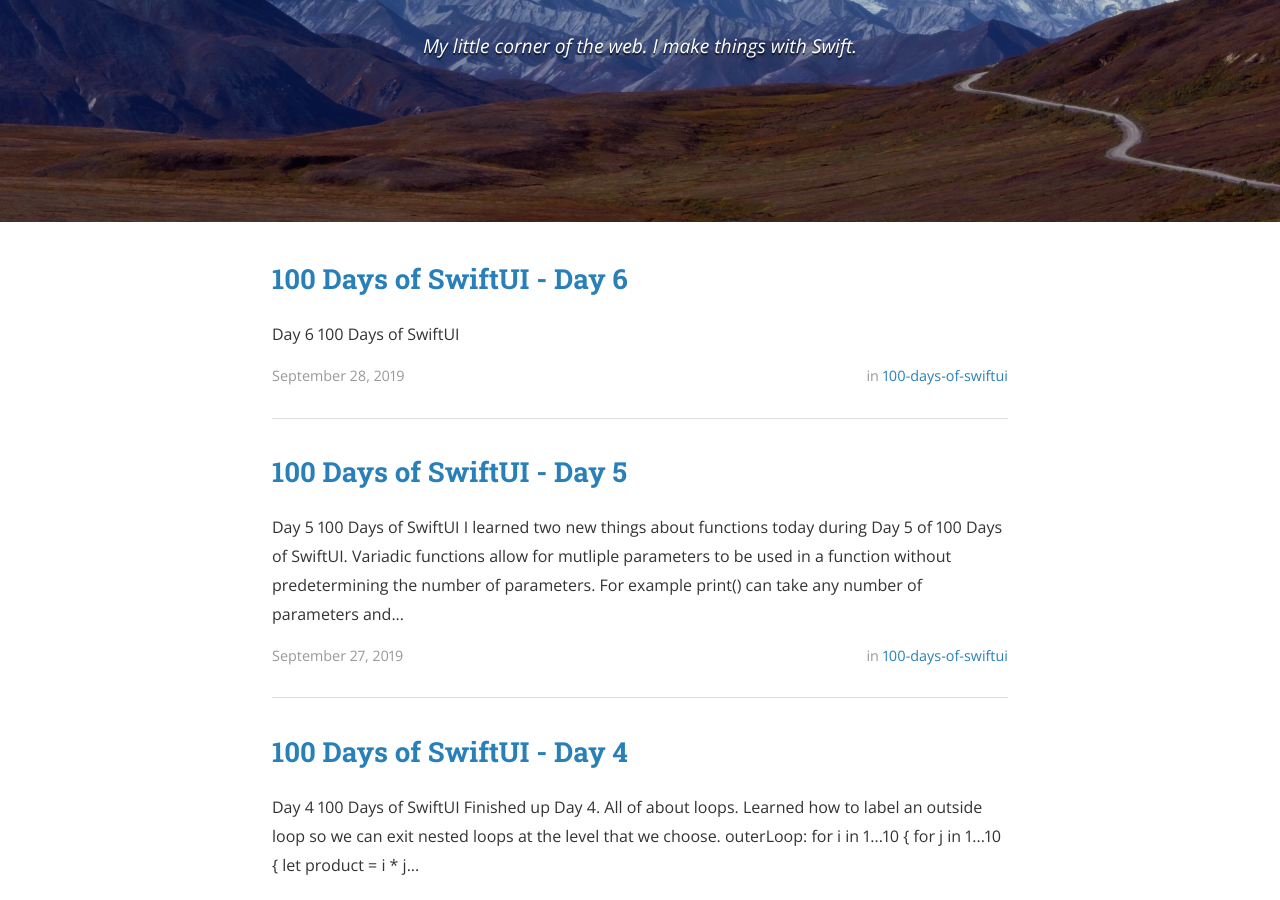
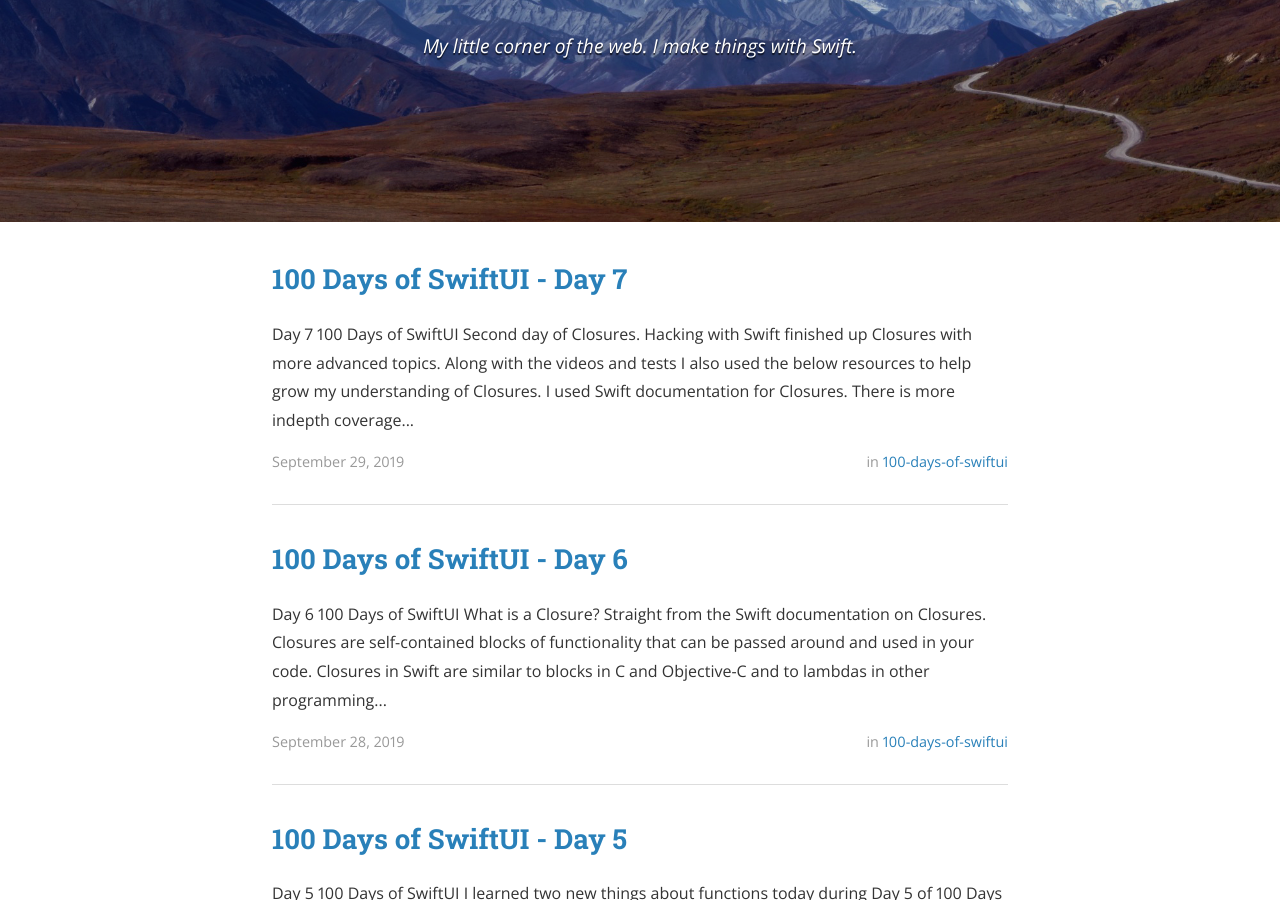
Before and after one commit to chillieguy/chillieguy_source, a Jekyll site: the page built from index.html, in a window 1280 px wide and 900 px high, scrolled down 281 px. Built offline with Jekyll 4.4.1, drawn with Linux system fonts in a browser that asks for light colours; nearby versions of some CDN libraries; the list of posts is cut into pages by our own code.

Commit message:
Add day 7 post

```diff
--- a/_posts/2019-09-28-day-6-100-days-of-swiftui.md
+++ b/_posts/2019-09-28-day-6-100-days-of-swiftui.md
@@ -8,3 +8,11 @@ categories: 100-Days-of-SwiftUI
 
 ## Day 6
 ### 100 Days of SwiftUI
+
+What is a Closure? Straight from the Swift documentation on [Closures](https://docs.swift.org/swift-book/LanguageGuide/Closures.html).
+
+>Closures are self-contained blocks of functionality that can be passed around and used in your code. Closures in Swift are similar to blocks in C and Objective-C and to lambdas in other programming languages.
+
+>Closures can capture and store references to any constants and variables from the context in which they are defined. This is known as closing over those constants and variables. Swift handles all of the memory management of capturing for you.
+
+Closures are very common in iOS development.  The truth is that you've probably used closures without realizing it.
--- /dev/null
+++ b/_posts/2019-09-29-day-7-100-days-of-swiftui.md
@@ -0,0 +1,16 @@
+---
+layout: post
+title: 100 Days of SwiftUI - Day 7
+date: 2019-09-29
+author: Chuck Underwood
+categories: 100-Days-of-SwiftUI
+---
+
+## Day 7
+### 100 Days of SwiftUI
+
+Second day of Closures.  [Hacking with Swift](https://www.hackingwithswift.com/100/swiftui) finished up Closures with more advanced topics.  Along with the videos and tests I also used the below resources to help grow my understanding of Closures.
+
+I used Swift documentation for [Closures](https://docs.swift.org/swift-book/LanguageGuide/Closures.html).  There is more indepth coverage with code examples.  The Swift documentation is always a good resource to review or learn a new topic.
+
+[How Do You Write Closures in Swift?](https://www.youtube.com/watch?v=fVF_tNcIhfc) from Brian Voong from [Lets Build That App](https://www.letsbuildthatapp.com/) is a great resource with his free content on his website and his paid courses.
```
